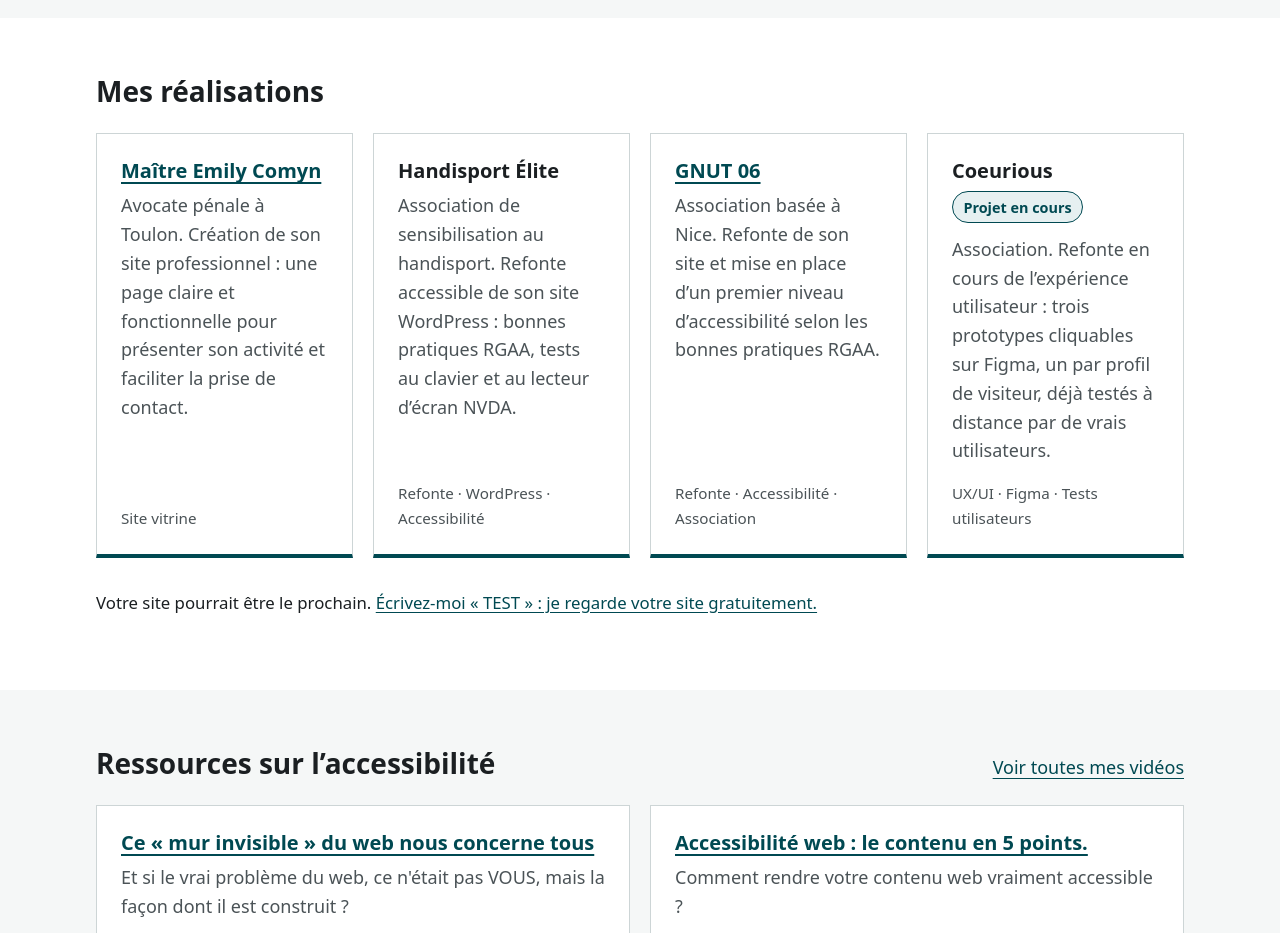
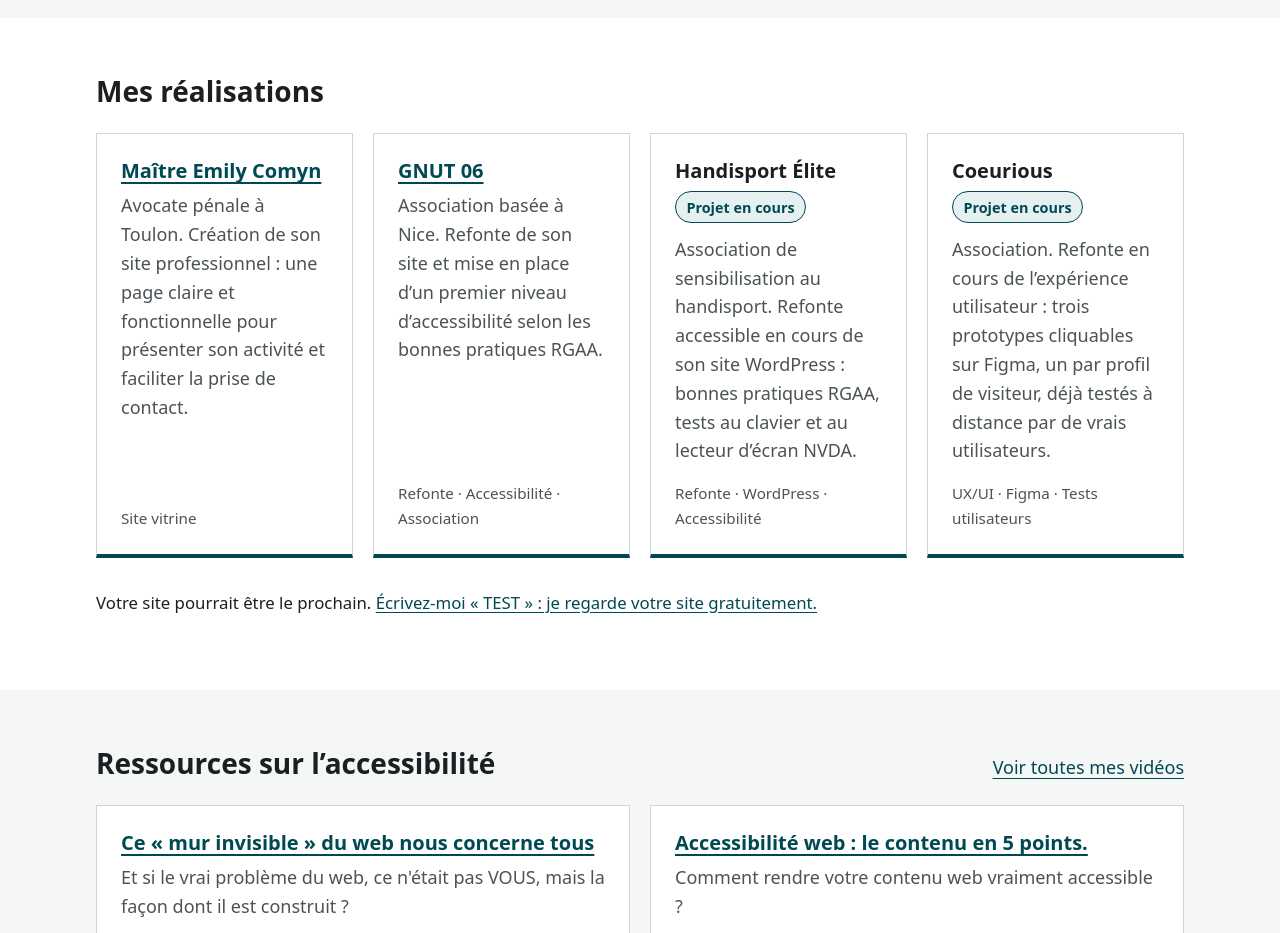
Before and after one commit to marjorie-n/site-marjorie, a plain HTML site: page index.html in a window 1280 px wide. Shown: the part 1380-2313 px from the top of the page. Drawn offline with Linux system fonts and the light colour scheme.

Commit message:
Handisport Élite marqué « Projet en cours », rue retirée des données structurées
Handisport Élite passe après GNUT 06. Données structurées : Toulon, Var, FR seulement.

Co-Authored-By: Claude Opus 5.5 <noreply@anthropic.com>
Claude-Session: https://claude.ai/code/session_01CUxy31ftSksm2zKTj5gPpo

```diff
--- a/index.html
+++ b/index.html
@@ -35,8 +35,6 @@
     "email": "marjorie.ngoupende@gmail.com",
     "address": {
       "@type": "PostalAddress",
-      "streetAddress": "305 boulevard Docteur Cuneo",
-      "postalCode": "83000",
       "addressLocality": "Toulon",
       "addressRegion": "Var",
       "addressCountry": "FR"
@@ -355,14 +353,15 @@
             <p class="meta">Site vitrine</p>
           </li>
           <li class="carte">
-            <h3>Handisport Élite</h3>
-            <p>Association de sensibilisation au handisport. Refonte accessible de son site WordPress : bonnes pratiques RGAA, tests au clavier et au lecteur d’écran NVDA.</p>
-            <p class="meta">Refonte · WordPress · Accessibilité</p>
-          </li>
-          <li class="carte">
             <h3><a href="https://www.gnut06.org">GNUT 06</a></h3>
             <p>Association basée à Nice. Refonte de son site et mise en place d’un premier niveau d’accessibilité selon les bonnes pratiques RGAA.</p>
             <p class="meta">Refonte · Accessibilité · Association</p>
+          </li>
+          <li class="carte">
+            <h3>Handisport Élite</h3>
+            <p class="badge">Projet en cours</p>
+            <p>Association de sensibilisation au handisport. Refonte accessible en cours de son site WordPress : bonnes pratiques RGAA, tests au clavier et au lecteur d’écran NVDA.</p>
+            <p class="meta">Refonte · WordPress · Accessibilité</p>
           </li>
           <li class="carte">
             <h3>Coeurious</h3>
```
